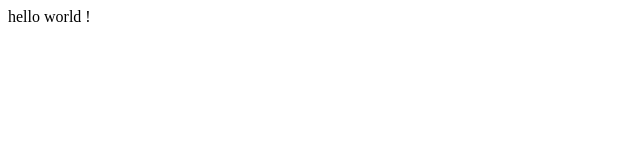
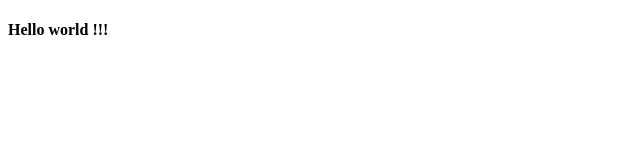
Before and after one commit to mchithna/first, a plain HTML site: page index.html in a window 1280 px wide. Shown: the whole page, without its empty margins (0-640 px from the left). Drawn offline with Linux system fonts and the light colour scheme.

Commit message:
Update index.html

```diff
--- a/index.html
+++ b/index.html
@@ -6,6 +6,6 @@
     <title>Document</title>
 </head>
 <body>
-    <h>hello world !</h>
+    <h4>Hello world !!!</h4>
 </body>
 </html>
```
